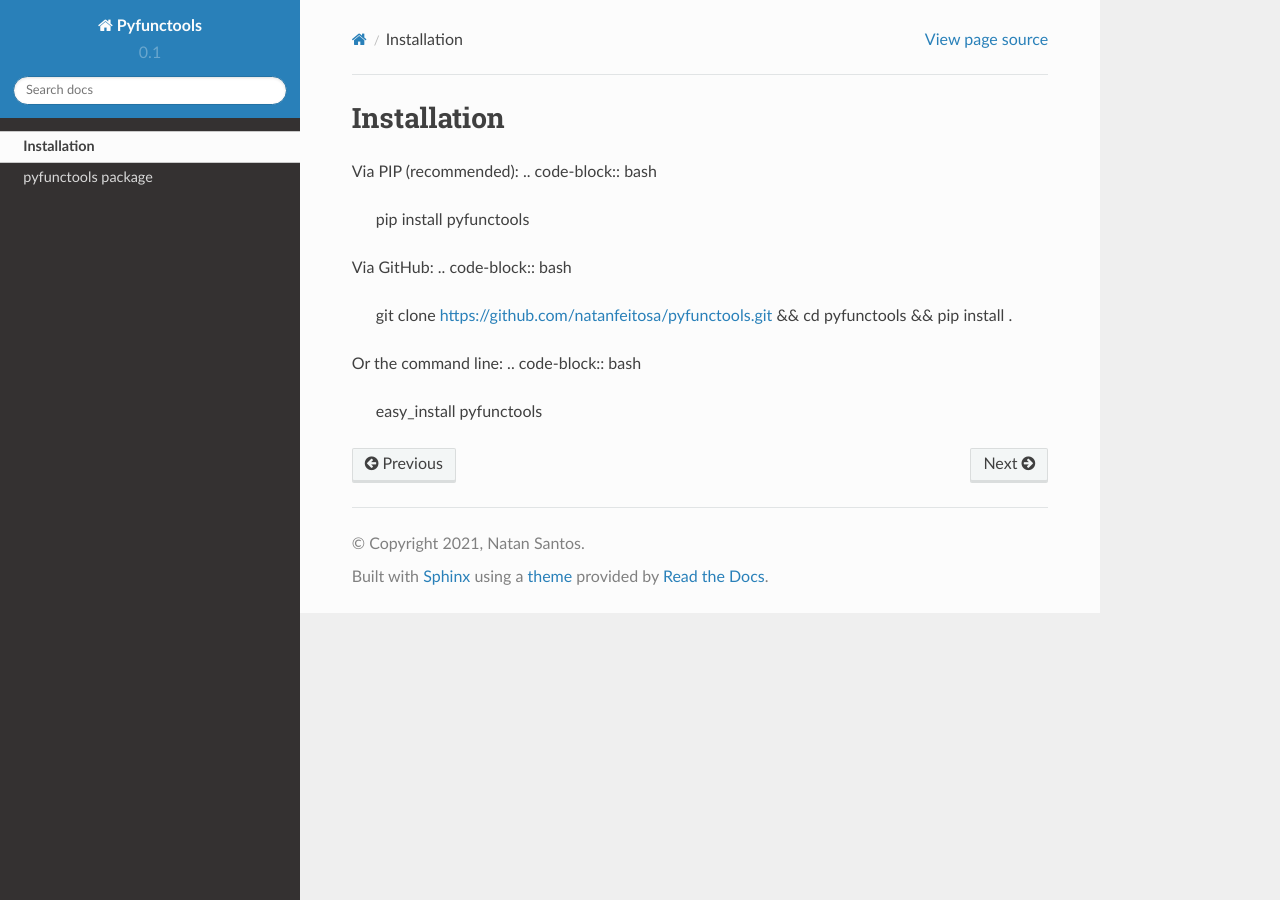
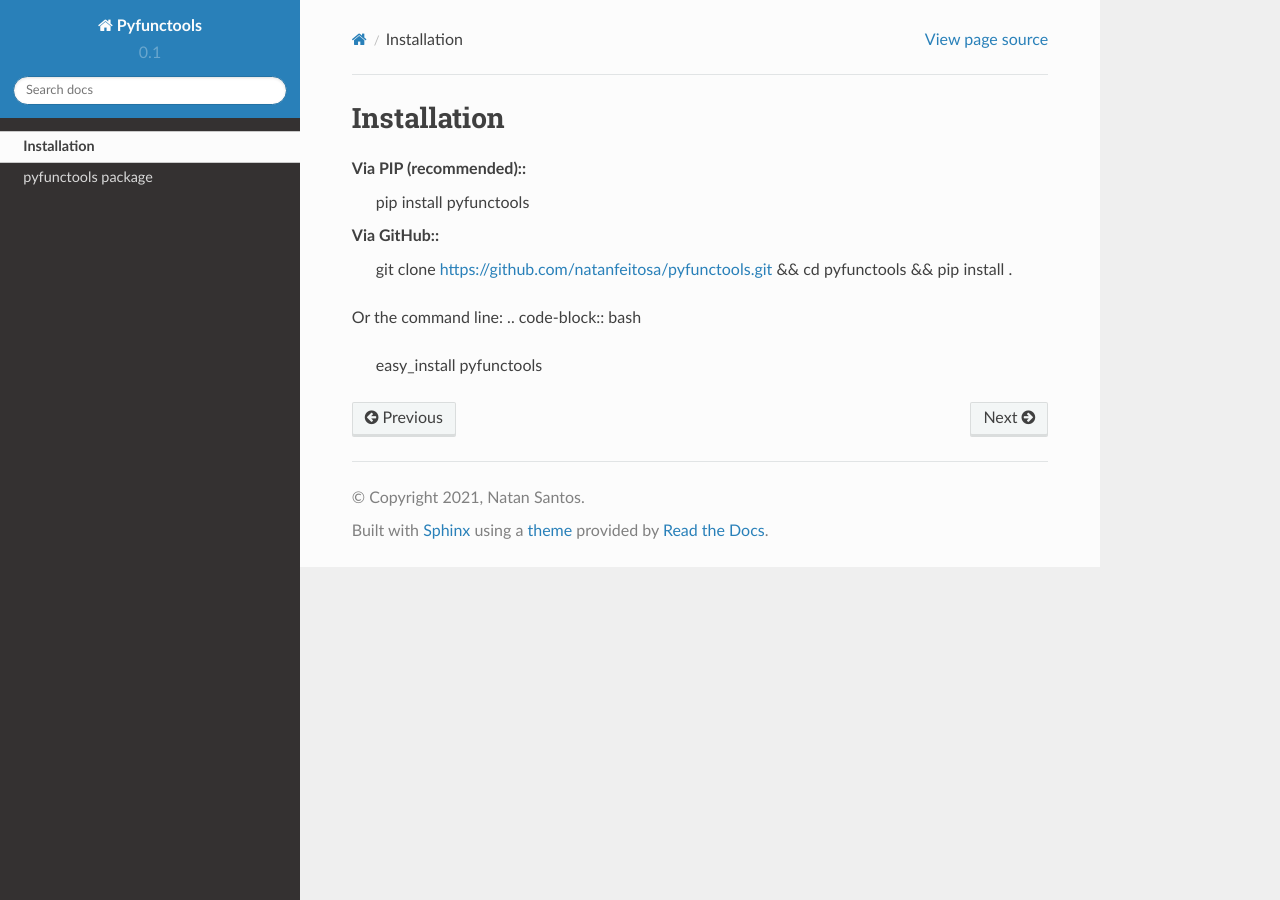
Before and after one commit to natanfeitosa/pyfunctools, a Sphinx documentation site: the page built from docs/install.rst, in a window 1280 px wide. Built offline with Sphinx 7.4.7 and the Read the Docs theme 2.0.0, drawn with Linux system fonts in a browser that asks for light colours.

Commit message:
fix: install file

```diff
--- a/docs/install.rst
+++ b/docs/install.rst
@@ -2,12 +2,10 @@
 Installation
 ============
 
-Via PIP (recommended):
-.. code-block:: bash
+Via PIP (recommended)::
     pip install pyfunctools
 
-Via GitHub:
-.. code-block:: bash
+Via GitHub::
     git clone https://github.com/natanfeitosa/pyfunctools.git && cd pyfunctools && pip install .
 
 Or the command line:
```
